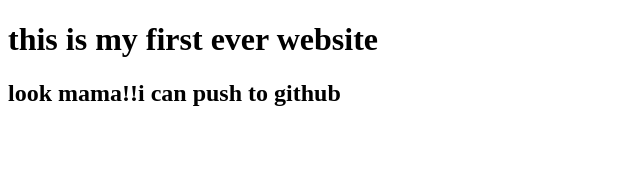
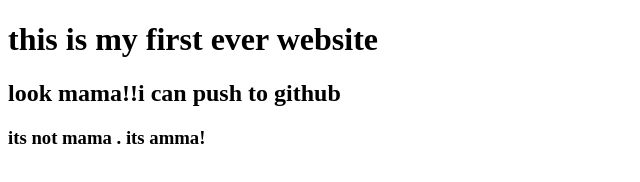
Before and after one commit to akashgazi120/my-first-website, a plain HTML site: page index.html in a window 1280 px wide. Shown: the whole page, without its empty margins (0-640 px from the left). Drawn offline with Linux system fonts and the light colour scheme.

Commit message:
Update index.html

```diff
--- a/index.html
+++ b/index.html
@@ -6,5 +6,6 @@
 <body>
     <h1>this is my first ever website</h1>
     <h2>look mama!!i can push to github</h2>
+    <h3>its not mama . its amma!</h3>
 </body>
 </html>
```
